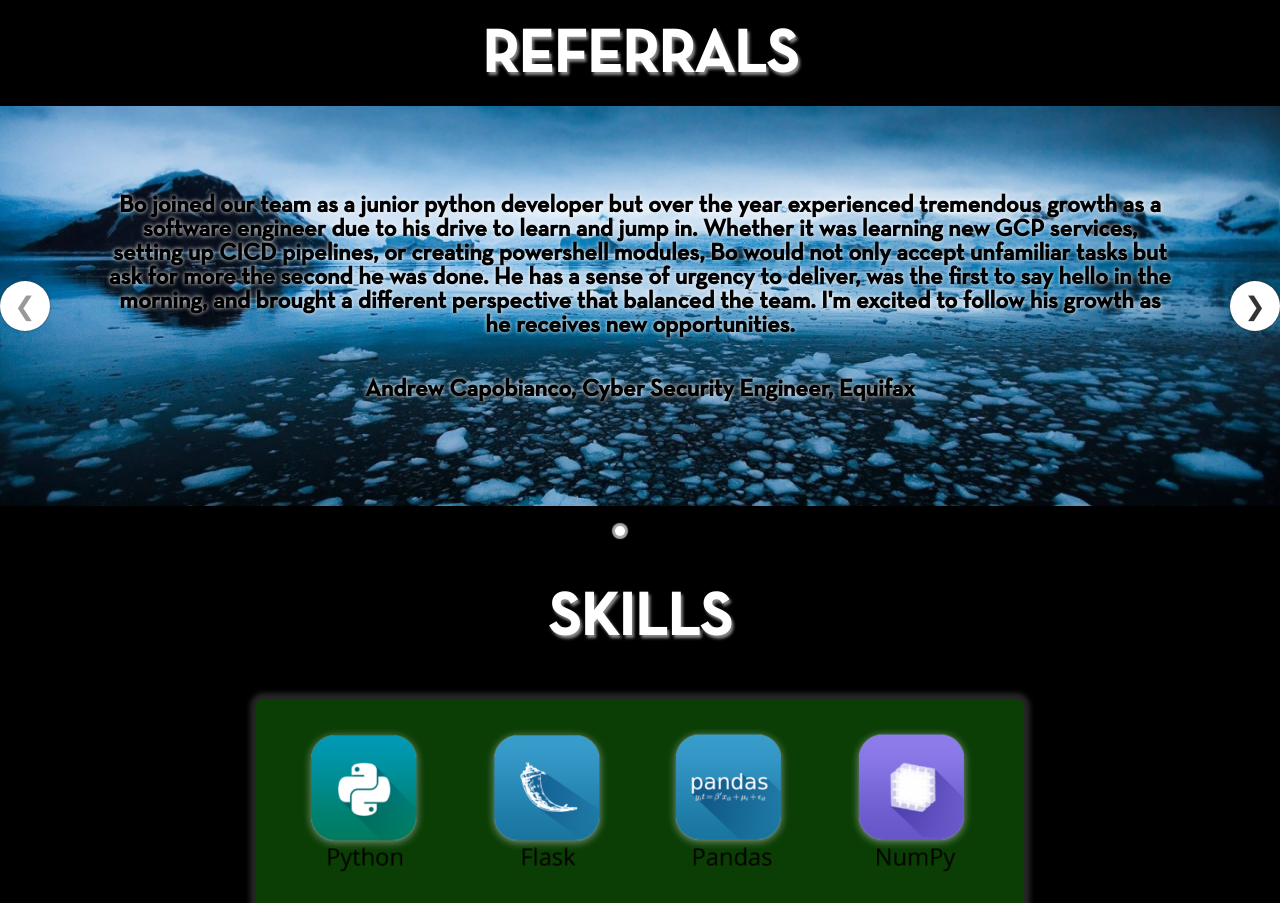
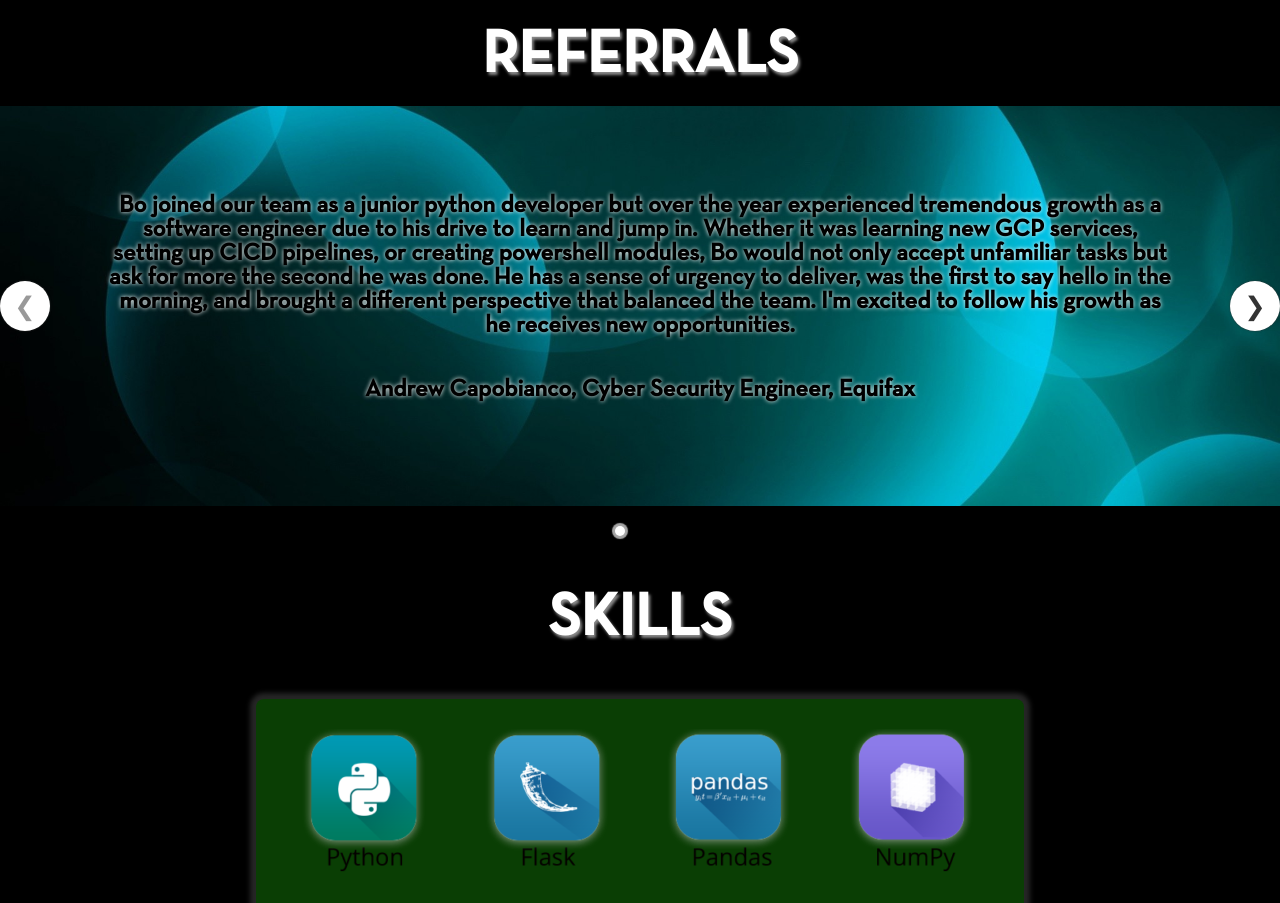
Before and after one commit to PropeReferio/portfolio-2020, a React (Create React App) app: page / in a window 1280 px wide. Shown: the part 1118-2021 px from the top of the page. Built offline with nearby package versions, Linux system fonts and the light colour scheme; a web font is replaced by a local one.

Commit message:
bubbles background

```diff
--- a/src/App.css
+++ b/src/App.css
@@ -177,7 +177,7 @@ button {
 }
 .rec-carousel {
 	/* background-color: var(--forestGreen); */
-	background-image: url("../src/img/beautiful_ice.jpg");
+	background-image: url("../src/img/bubbles.jpg");
 	background-size: cover;
 	background-position: center;
 	min-height: 400px;
```
Also changed, not shown: src/img/bubbles.jpg (added).
